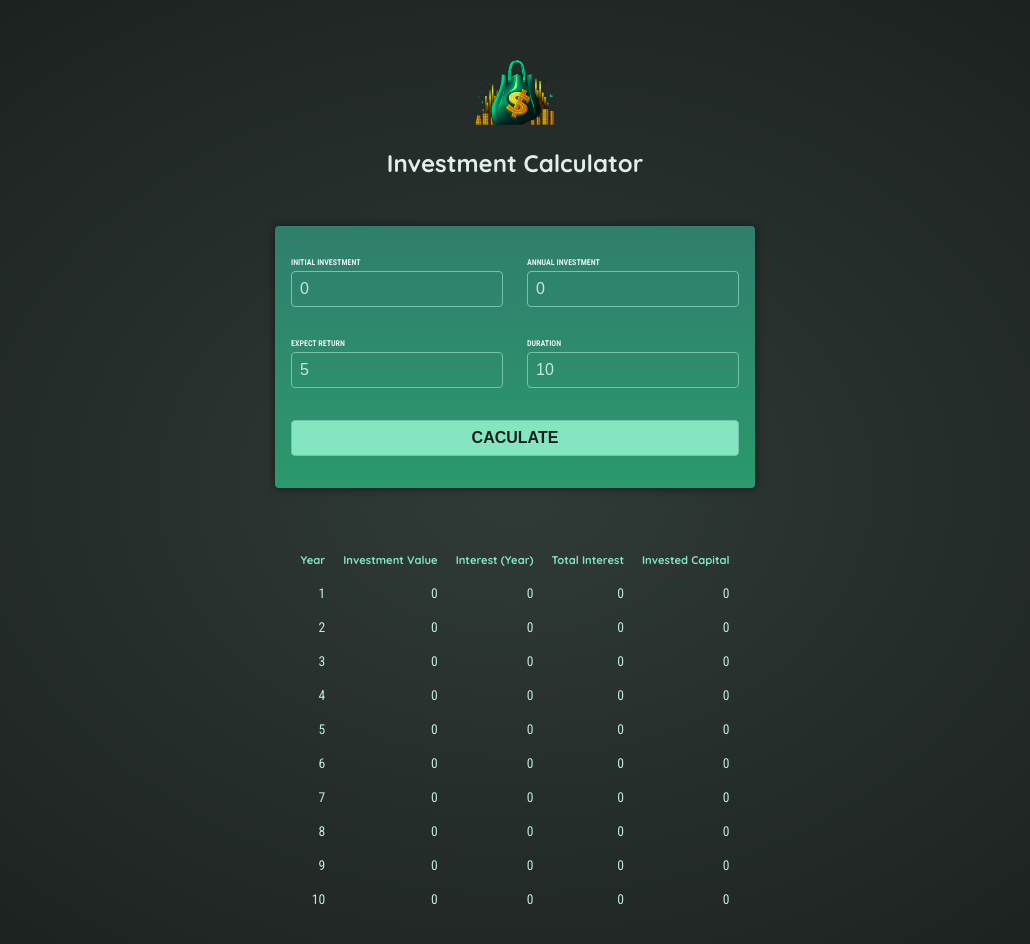
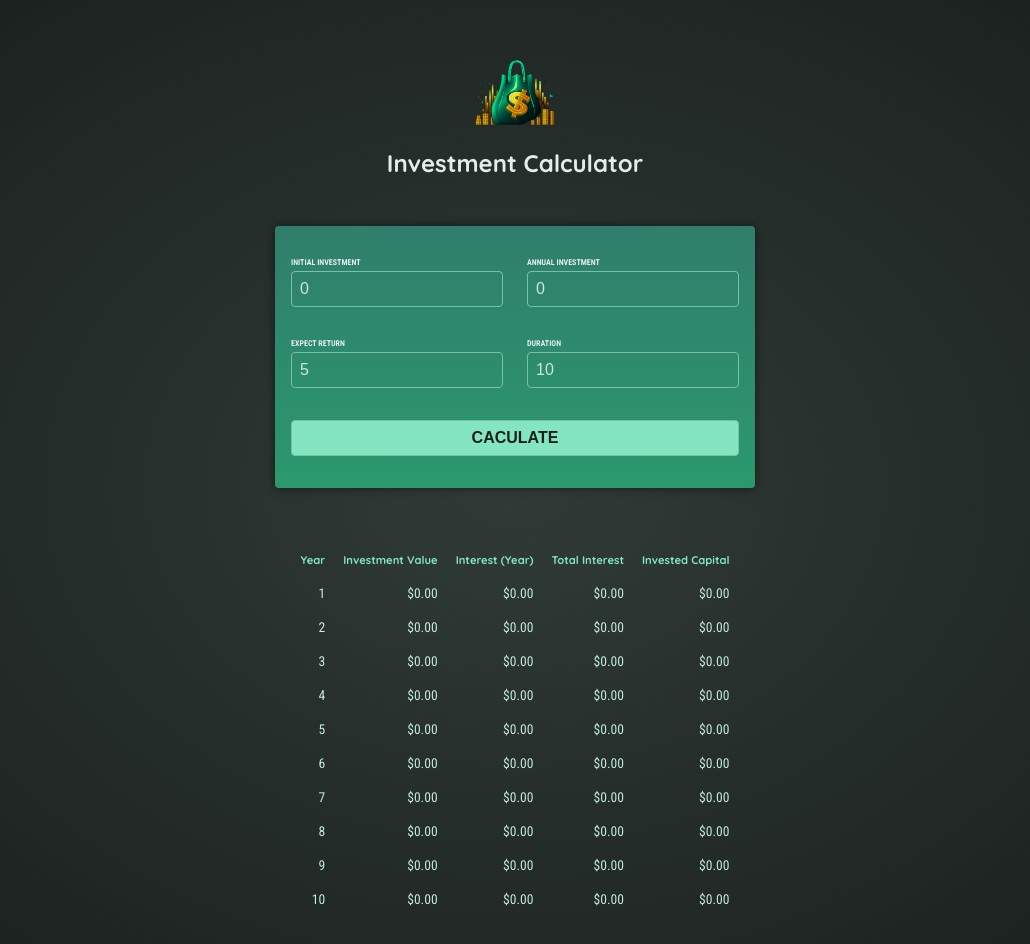
Before and after one commit to jtquangduy/AngularDemo, an Angular app: page / in a window 1280 px wide. Both pictures are taken after a click on the button "CACULATE". Shown: the top 944 px of the page, without its empty margins (125-1155 px from the left). Built offline with nearby package versions, Linux system fonts and the light colour scheme.

Commit message:
Formatting Output with a Pipe

```diff
--- a/src/app/investment-results/investment-results.component.html
+++ b/src/app/investment-results/investment-results.component.html
@@ -16,10 +16,10 @@
         @for(result of results; track result.year){
         <tr>
             <td>{{result.year}}</td>
-            <td>{{result.valueEndOfYear}}</td>
-            <td>{{result.interest}}</td>
-            <td>{{result.totalInterest}}</td>
-            <td>{{result.totalAmountInvested}}</td>
+            <td>{{result.valueEndOfYear | currency }}</td>
+            <td>{{result.interest | currency }}</td>
+            <td>{{result.totalInterest | currency }}</td>
+            <td>{{result.totalAmountInvested | currency }}</td>
         </tr>
         }
     </tbody>
```
Also changed, not shown: src/app/app.component.ts (+6 -6 lines), src/app/investment-results/investment-results.component.ts (+8 -7 lines).
